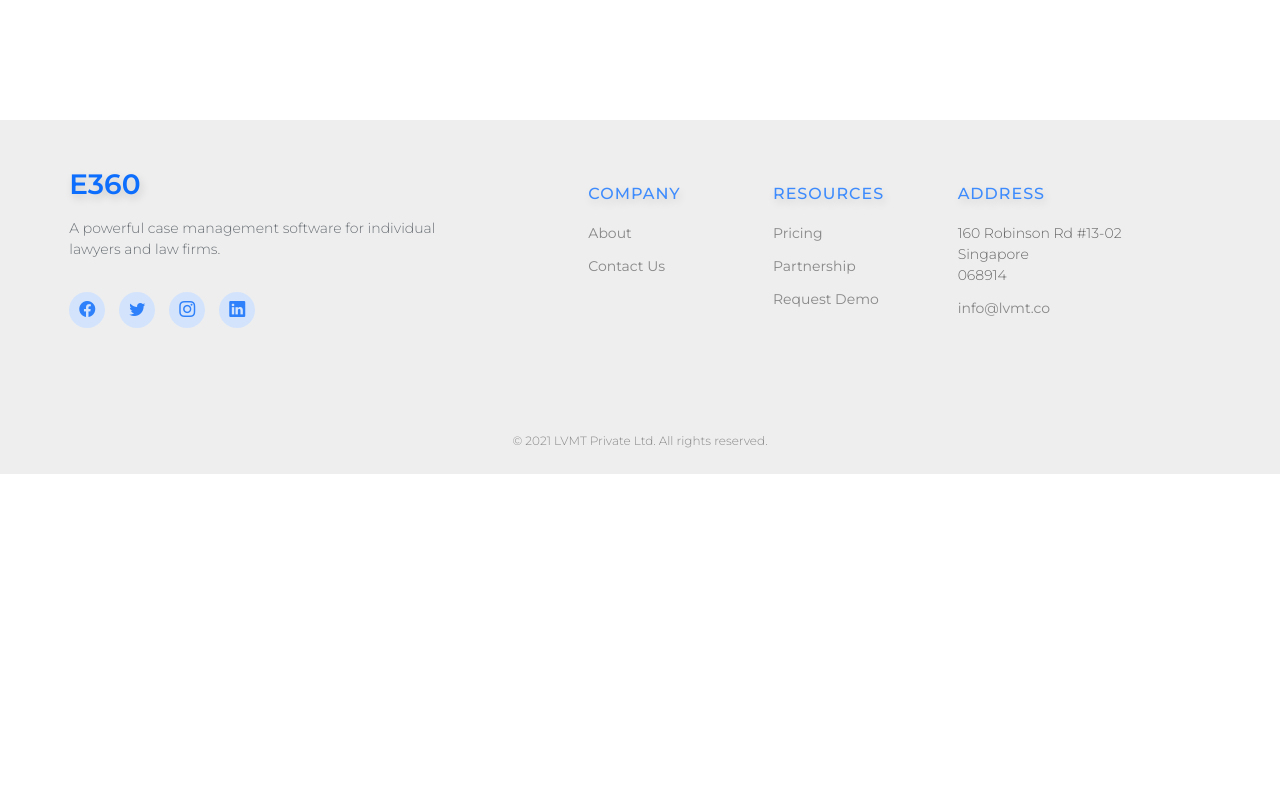
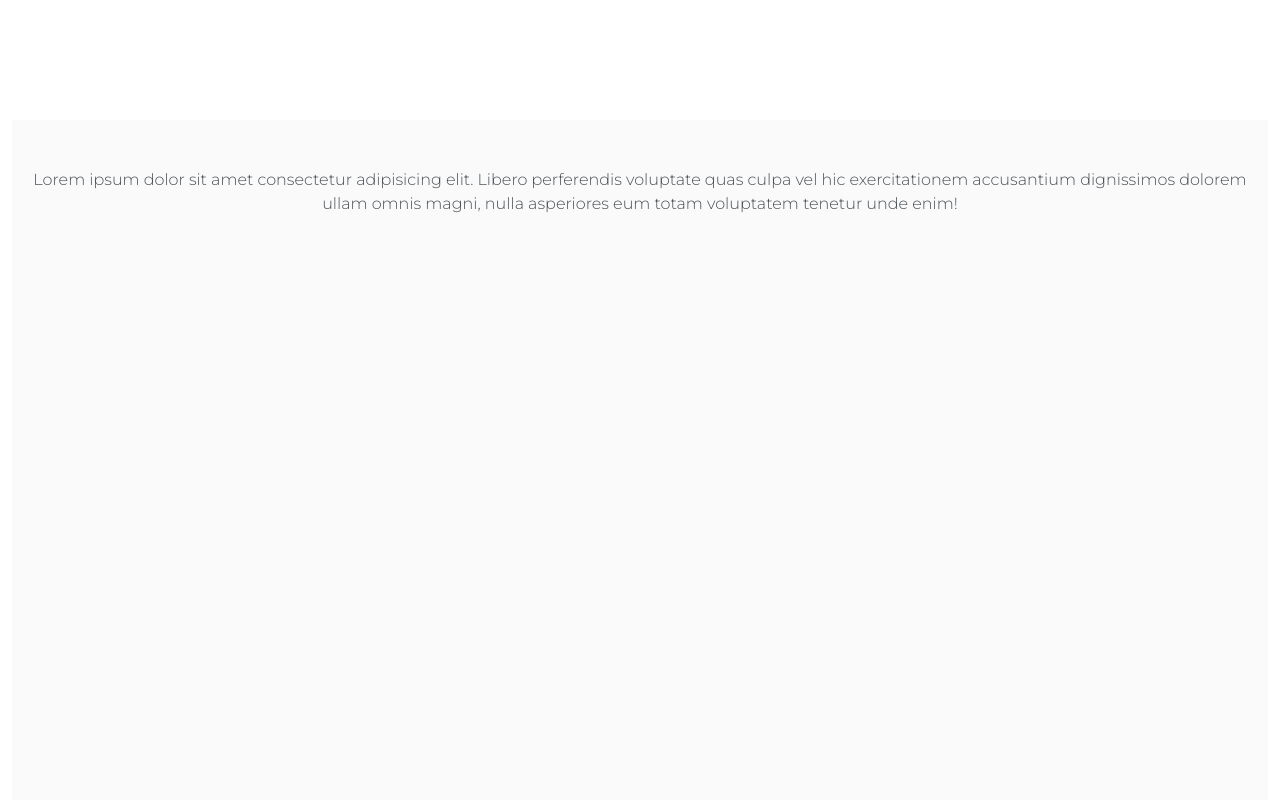
Before and after one commit to tylersai/lvmt-website, a Next.js app: page / in a window 1280 px wide. Shown: the part 680-1480 px from the top of the page. Before the commit the page ends 1154 px from the top, so only its background shows below. Built offline with nearby package versions, Linux system fonts and the light colour scheme.

Commit message:
PageLayout sections with alternate colors

```diff
--- a/components/PageLayout.tsx
+++ b/components/PageLayout.tsx
@@ -17,7 +17,7 @@
     <div className="PageLayout">
       {CommonHeadComp}
       {!hideHeader && <Navbar />}
-      <main className="container-fluid vh-100">{children}</main>
+      <main className="container-fluid d-flex flex-column align-items-stretch">{children}</main>
       {!hideFooter && <Footer />}
     </div>
   );
--- a/pages/404.tsx
+++ b/pages/404.tsx
@@ -5,10 +5,10 @@
 const NotFound: NextPage = () => {
   return (
     <PageLayout>
-      <div className="h-100 d-flex flex-column justify-content-center align-items-center">
+      <section className="d-flex flex-column justify-content-center align-items-center">
         <h1 className={styles.title}>404</h1>
-        <h1 className={styles.title}>Not Found</h1>
-      </div>
+        <h2 className="text-uppercase mt-2">Not Found</h2>
+      </section>
     </PageLayout>
   );
 };
--- a/pages/index.tsx
+++ b/pages/index.tsx
@@ -5,7 +5,7 @@
 const Home: NextPage = () => {
   return (
     <PageLayout>
-      <div className="h-100 d-flex flex-column justify-content-center align-items-center">
+      <section className="d-flex flex-column justify-content-center align-items-center">
         <h1 className={styles.title}>Welcome to E360</h1>
         <p className={styles.description}>
           <i className="bi bi-triangle-half"></i> Get started with E360 Case Management System.
@@ -15,7 +15,14 @@
           <Button color="secondary">secondary</Button>
           <Button color="default">default</Button>
         </div>
-      </div>
+      </section>
+      <section>
+        <p className="text-center my-5">
+          Lorem ipsum dolor sit amet consectetur adipisicing elit. Libero perferendis voluptate quas culpa vel hic
+          exercitationem accusantium dignissimos dolorem ullam omnis magni, nulla asperiores eum totam voluptatem
+          tenetur unde enim!
+        </p>
+      </section>
     </PageLayout>
   );
 };
--- a/styles/globals.scss
+++ b/styles/globals.scss
@@ -7,3 +7,16 @@
 .text-shadow {
   text-shadow: 2px 4px 8px rgba(0, 0, 0, 0.15);
 }
+
+.PageLayout > main {
+  min-height: 100vh;
+}
+.PageLayout > main > section {
+  min-height: 100vh;
+}
+.PageLayout > main > section:nth-child(odd) {
+  background-color: #fff;
+}
+.PageLayout > main > section:nth-child(even) {
+  background-color: #fafafa;
+}
```
